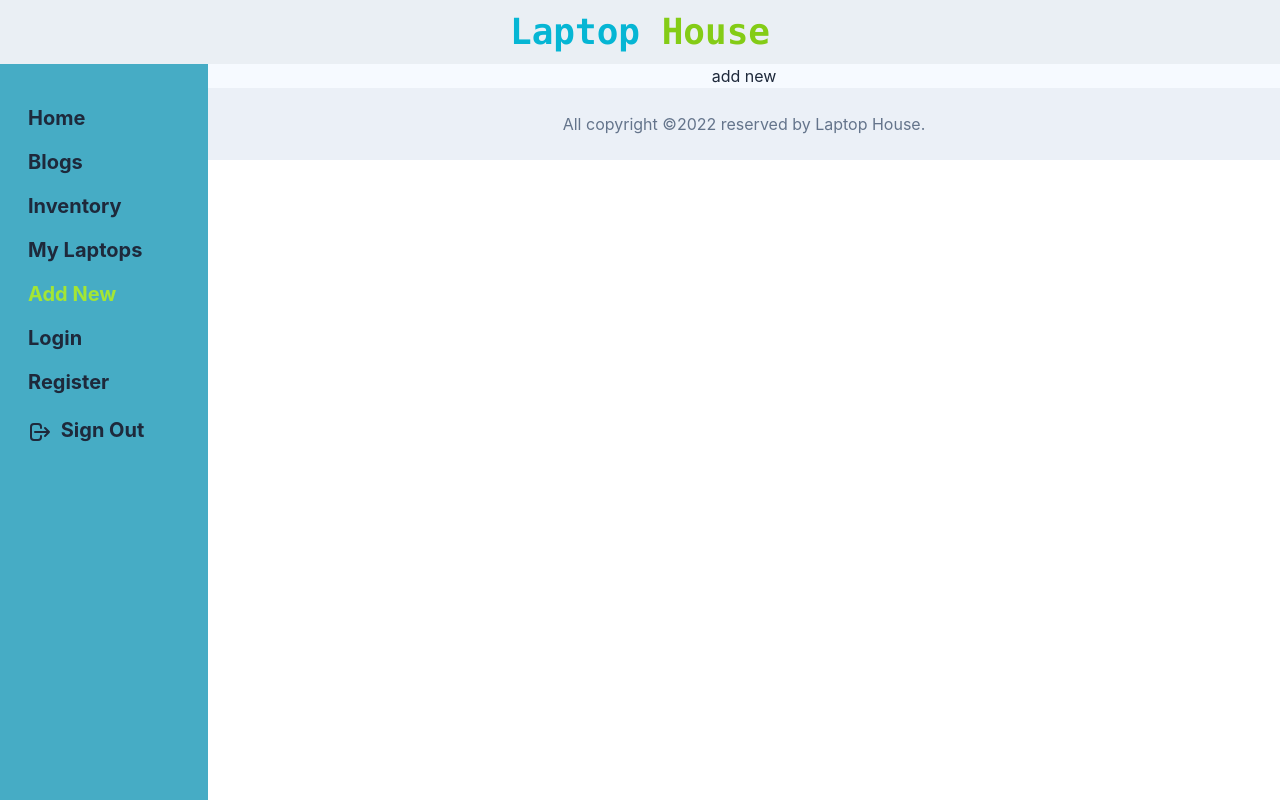
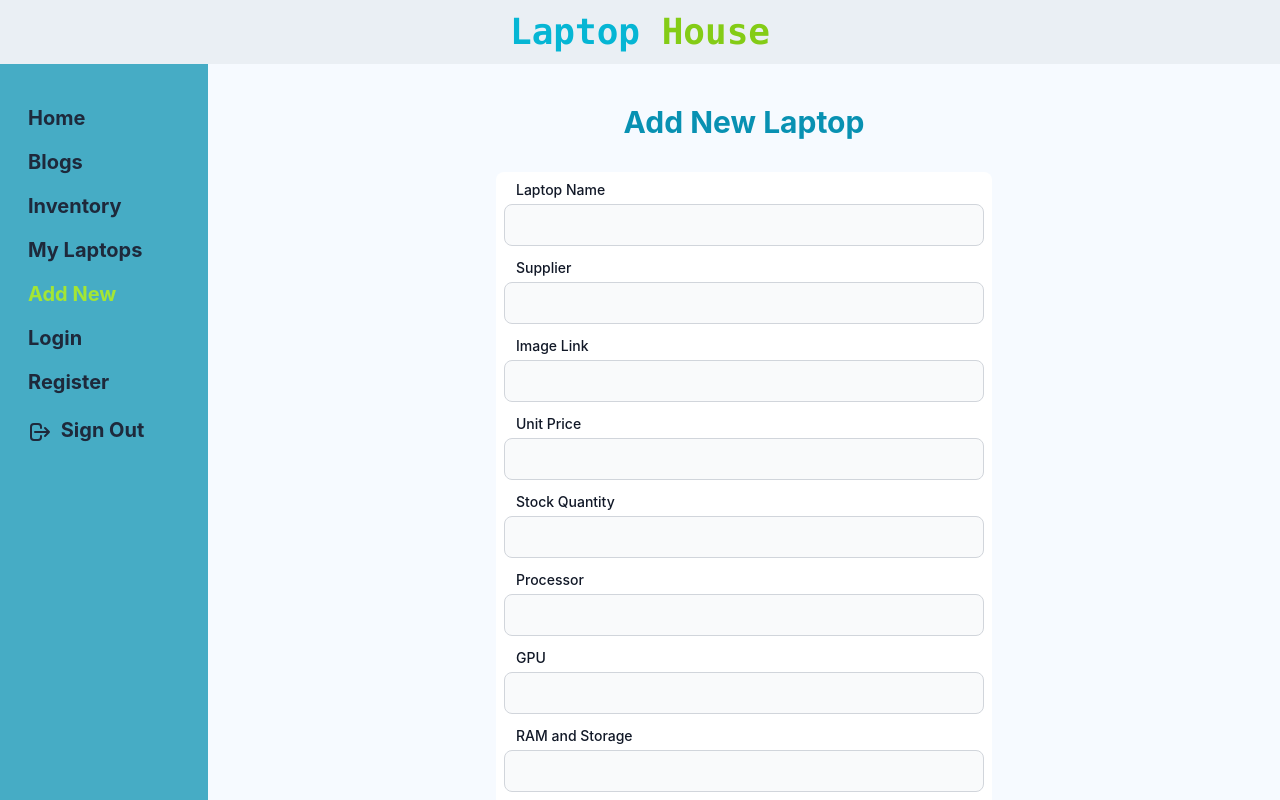
Before and after one commit to aduyti/inventory-client, a React (Create React App) app: page /inventory/add-new in a window 1280 px wide. Shown: the top 800 px of the page. Built offline with nearby package versions, Linux system fonts and the light colour scheme.

Commit message:
create new item

```diff
--- a/src/Pages/AddNewItem/AddNewItem.js
+++ b/src/Pages/AddNewItem/AddNewItem.js
@@ -1,9 +1,76 @@
 import React from 'react';
+import { useForm } from 'react-hook-form';
+import addNewProduct from '../../Utilities/DBOperations/addNewProduct';
 
 const AddNewItem = () => {
+    const { register, handleSubmit } = useForm();
+    const addClicked = (data, event) => {
+        const {
+            display, gpu, image, memory, name,
+            price, processor, supplier, quantity,
+        } = data;
+        const product = {
+            image, name, supplier,
+            quantity: parseInt(quantity),
+            price: parseInt(price),
+            description: [
+                processor,
+                memory,
+                gpu,
+                display
+            ],
+            ownerEmail: "mozibar@gmail.com"
+        };
+        addNewProduct(product);
+        window.alert("New Laptop added to Inventory");
+        event.target.reset();
+
+    }
     return (
-        <div>
-            add new
+        <div className="p-10">
+            <h2 className="text-3xl font-bold text-cyan-600 pb-8">Add New Laptop</h2>
+            <div className="w-5/6 md:w-4/6 lg:w-1/2 mx-auto bg-white rounded-lg p-2">
+                <form onSubmit={handleSubmit(addClicked)}>
+                    <div className="mb-3">
+                        <label className="text-left block mb-1 pl-3 text-sm font-medium text-gray-900 dark:text-gray-300">Laptop Name</label>
+                        <input type="text" {...register("name", { required: true })} className="bg-gray-50 border border-gray-300 text-gray-900 text-sm rounded-lg focus:ring-blue-500 focus:border-blue-500 block w-full p-2.5 dark:bg-gray-700 dark:border-gray-600 dark:placeholder-gray-400 dark:text-white dark:focus:ring-blue-500 dark:focus:border-blue-500" />
+                    </div>
+                    <div className="mb-3">
+                        <label className="text-left block mb-1 pl-3 text-sm font-medium text-gray-900 dark:text-gray-300">Supplier</label>
+                        <input type="text" {...register("supplier", { required: true })} className="bg-gray-50 border border-gray-300 text-gray-900 text-sm rounded-lg focus:ring-blue-500 focus:border-blue-500 block w-full p-2.5 dark:bg-gray-700 dark:border-gray-600 dark:placeholder-gray-400 dark:text-white dark:focus:ring-blue-500 dark:focus:border-blue-500" />
+                    </div>
+                    <div className="mb-3">
+                        <label className="text-left block mb-1 pl-3 text-sm font-medium text-gray-900 dark:text-gray-300">Image Link</label>
+                        <input type="text" {...register("image", { required: true })} className="bg-gray-50 border border-gray-300 text-gray-900 text-sm rounded-lg focus:ring-blue-500 focus:border-blue-500 block w-full p-2.5 dark:bg-gray-700 dark:border-gray-600 dark:placeholder-gray-400 dark:text-white dark:focus:ring-blue-500 dark:focus:border-blue-500" />
+                    </div>
+                    <div className="mb-3">
+                        <label className="text-left block mb-1 pl-3 text-sm font-medium text-gray-900 dark:text-gray-300">Unit Price</label>
+                        <input type="number" {...register("price", { required: true, min: 1 })} className="bg-gray-50 border border-gray-300 text-gray-900 text-sm rounded-lg focus:ring-blue-500 focus:border-blue-500 block w-full p-2.5 dark:bg-gray-700 dark:border-gray-600 dark:placeholder-gray-400 dark:text-white dark:focus:ring-blue-500 dark:focus:border-blue-500" />
+                    </div>
+                    <div className="mb-3">
+                        <label className="text-left block mb-1 pl-3 text-sm font-medium text-gray-900 dark:text-gray-300">Stock Quantity</label>
+                        <input type="number" {...register("quantity", { required: true, min: 1 })} className="bg-gray-50 border border-gray-300 text-gray-900 text-sm rounded-lg focus:ring-blue-500 focus:border-blue-500 block w-full p-2.5 dark:bg-gray-700 dark:border-gray-600 dark:placeholder-gray-400 dark:text-white dark:focus:ring-blue-500 dark:focus:border-blue-500" />
+                    </div>
+                    <div className="mb-3">
+                        <label className="text-left block mb-1 pl-3 text-sm font-medium text-gray-900 dark:text-gray-300">Processor</label>
+                        <input type="text" {...register("processor", { required: true })} className="bg-gray-50 border border-gray-300 text-gray-900 text-sm rounded-lg focus:ring-blue-500 focus:border-blue-500 block w-full p-2.5 dark:bg-gray-700 dark:border-gray-600 dark:placeholder-gray-400 dark:text-white dark:focus:ring-blue-500 dark:focus:border-blue-500" />
+                    </div>
+                    <div className="mb-3">
+                        <label className="text-left block mb-1 pl-3 text-sm font-medium text-gray-900 dark:text-gray-300">GPU</label>
+                        <input type="text" {...register("gpu", { required: true })} className="bg-gray-50 border border-gray-300 text-gray-900 text-sm rounded-lg focus:ring-blue-500 focus:border-blue-500 block w-full p-2.5 dark:bg-gray-700 dark:border-gray-600 dark:placeholder-gray-400 dark:text-white dark:focus:ring-blue-500 dark:focus:border-blue-500" />
+                    </div>
+                    <div className="mb-3">
+                        <label className="text-left block mb-1 pl-3 text-sm font-medium text-gray-900 dark:text-gray-300">RAM and Storage</label>
+                        <input type="text" {...register("memory", { required: true })} className="bg-gray-50 border border-gray-300 text-gray-900 text-sm rounded-lg focus:ring-blue-500 focus:border-blue-500 block w-full p-2.5 dark:bg-gray-700 dark:border-gray-600 dark:placeholder-gray-400 dark:text-white dark:focus:ring-blue-500 dark:focus:border-blue-500" />
+                    </div>
+                    <div className="mb-3">
+                        <label className="text-left block mb-1 pl-3 text-sm font-medium text-gray-900 dark:text-gray-300">Display</label>
+                        <input type="text" {...register("display", { required: true })} className="bg-gray-50 border border-gray-300 text-gray-900 text-sm rounded-lg focus:ring-blue-500 focus:border-blue-500 block w-full p-2.5 dark:bg-gray-700 dark:border-gray-600 dark:placeholder-gray-400 dark:text-white dark:focus:ring-blue-500 dark:focus:border-blue-500" />
+                    </div>
+
+                    <button type="submit" className="text-white bg-blue-700 hover:bg-blue-800 focus:ring-4 focus:outline-none focus:ring-blue-300 font-medium rounded-lg text-lg w-full sm:w-auto px-5 py-2.5 text-center dark:bg-blue-600 dark:hover:bg-blue-700 dark:focus:ring-blue-800">Add To Inventory</button>
+                </form>
+            </div>
         </div>
     );
 };
--- a/src/Pages/ProductManage/ProductManage.js
+++ b/src/Pages/ProductManage/ProductManage.js
@@ -1,7 +1,7 @@
-import axios from 'axios';
 import React, { useEffect, useState } from 'react';
 import { useParams } from 'react-router-dom';
 import Spinner from '../../Components/Spinner/Spinner';
+import updateItemQuantity from '../../Utilities/DBOperations/updateItemQuantity';
 import useProduct from '../../Utilities/Hooks/useProduct';
 
 const ProductManage = () => {
@@ -29,13 +29,6 @@ const ProductManage = () => {
         num > 0 ? setStock(num) :
             setAlert(event.target, setStock);
     }
-    const updateToDB = (newQuantity) => {
-        axios.put(`https://obscure-eyrie-55678.herokuapp.com/inventory/id/${product?._id}`, {
-            quantity: newQuantity
-        })
-            .then()
-
-    }
 
     const handleDeliver = () => {
         if (quantity < deliver) {
@@ -43,13 +36,13 @@ const ProductManage = () => {
         }
         else {
             setQuantity(quantity - deliver);
-            updateToDB(quantity - deliver);
+            updateItemQuantity(quantity - deliver, product?._id);
             window.alert(`${deliver} ${product.name} delivered`);
         }
     }
     const handleStock = () => {
         setQuantity(quantity + stock);
-        updateToDB(quantity + stock);
+        updateItemQuantity(quantity + stock, product?._id);
         window.alert(`${stock} ${product.name} stocked`);
     }
     return (
--- /dev/null
+++ b/src/Utilities/DBOperations/addNewProduct.js
@@ -0,0 +1,16 @@
+import axios from "axios";
+
+const addNewProduct = (product) => {
+    axios.post("https://obscure-eyrie-55678.herokuapp.com/inventory/new", {
+
+        "name": product.name,
+        "description": product.description,
+        "price": product.price,
+        "quantity": product.quantity,
+        "supplier": product.supplier,
+        "image": product.image,
+        "ownerEmail": product.ownerEmail
+    })
+        .then()
+}
+export default addNewProduct;
--- /dev/null
+++ b/src/Utilities/DBOperations/updateItemQuantity.js
@@ -0,0 +1,9 @@
+import axios from "axios";
+
+const updateItemQuantity = (quantity, id) => {
+    axios.put(`https://obscure-eyrie-55678.herokuapp.com/inventory/id/${id}`, {
+        quantity
+    })
+        .then()
+}
+export default updateItemQuantity;
```
